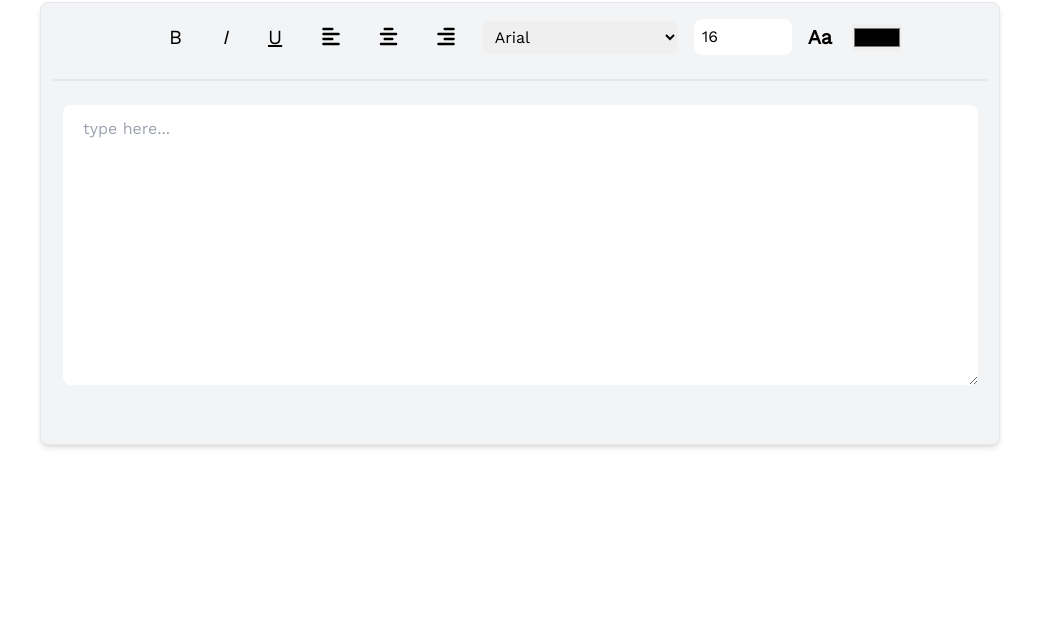
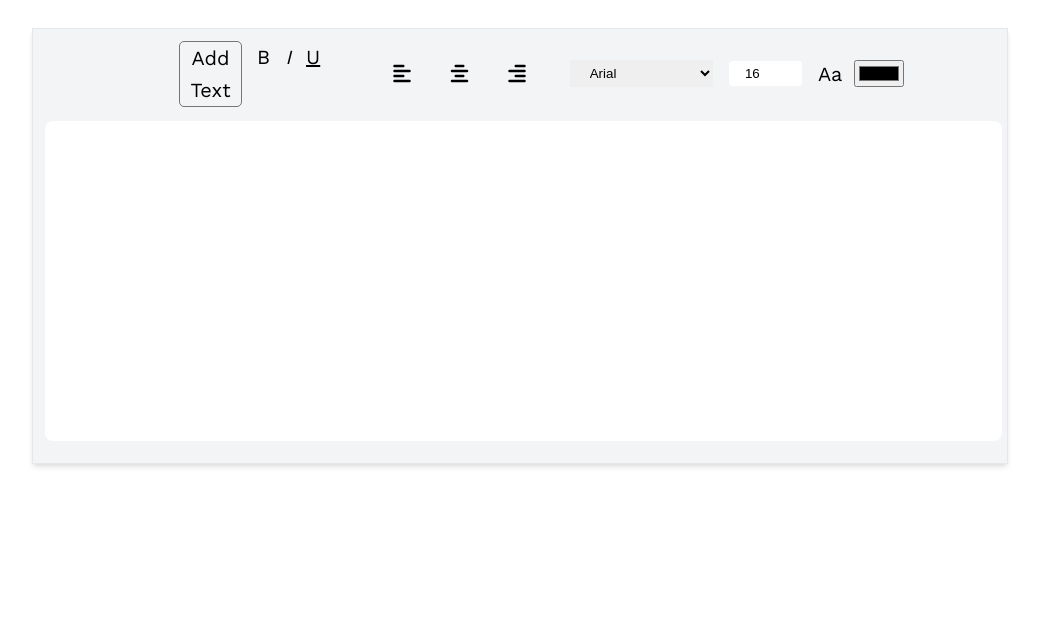
Before and after one commit to hr-safin/Tech-editor-PHB8, a plain HTML site: page src/index.html in a window 1280 px wide. Shown: the part 158-800 px from the top of the page, without its empty margins (120-1159 px from the left). Drawn offline with nearby package versions, Linux system fonts and the light colour scheme.

Commit message:
added textarea clicking

```diff
--- a/src/index.html
+++ b/src/index.html
@@ -9,8 +9,7 @@
       type="image/x-icon"
     />
     <title>Tech Editor</title>
-    <link href="/dist/output.css" rel="stylesheet" />
-
+    <link rel="stylesheet" href="style.css" />
     <link rel="preconnect" href="https://fonts.googleapis.com" />
     <link rel="preconnect" href="https://fonts.gstatic.com" crossorigin />
     <link
@@ -24,111 +23,73 @@
       crossorigin="anonymous"
       referrerpolicy="no-referrer"
     />
-
-    <style>
-      .font-work {
-        font-family: "Work Sans", sans-serif;
-      }
-    </style>
   </head>
-  <body class="font-work">
-    <section class="lg:mx-10 my-16 lg:my-12 p-8 lg:p-10 rounded-lg">
-      <h2 class="font-semibold text-4xl text-center">Tech Editor</h2>
-      <div
-        class="border border-gray-200 shadow-md   lg:mx-20 rounded-lg p-3 my-8 bg-gray-100"
-      >
-        <div
-          class="flex flex-col lg:flex lg:flex-row justify-center lg:justify-between items-center lg:ml-16"
-        >
-          <div class="flex lg:ml-10 mr-4">
-            <h2
-              id="bold"
-              class="text-xl mr-4 hover:bg-gray-300 px-3 py-2 cursor-pointer rounded-md"
-            >
-              B
-            </h2>
-            <h2
-              id="italic"
-              class="italic text-xl mr-4 hover:bg-gray-300 px-3 py-2 cursor-pointer rounded-md"
-            >
-              I
-            </h2>
-            <h2
-              id="underline"
-              class="underline text-xl hover:bg-gray-300 px-3 py-2 cursor-pointer rounded-md"
-            >
-              U
-            </h2>
+  <body >
+    <section class="editor-section">
+      <h2 class="editor-header">Tech Editor</h2>
+      <div class="editor-container">
+        <div class="toolbar-container">
+          <div class="toolber-1">
+            <h2  id="addText" class="bold-1">Add Text</h2>
+            <h2 id="bold" class="bold-1">B</h2>
+            <h2 id="italic" class="italic">I</h2>
+            <h2 id="underline" class="underline">U</h2>
           </div>
-          <div class="flex mr-4">
+          <div class="toolber-2">
             <i
               id="left"
-              class="fa-solid fa-align-left text-xl hover:bg-gray-300 px-3 py-2 cursor-pointer rounded-md mr-4"
+              class="align-icon fa-solid fa-align-left"
             ></i>
             <i
               id="center"
-              class="fa-solid fa-align-center text-xl hover:bg-gray-300 px-3 py-2 cursor-pointer rounded-md mr-4"
+              class="align-icon fa-solid fa-align-center"
             ></i>
             <i
               id="right"
-              class="fa-solid fa-align-right font-bold text-xl hover:bg-gray-300 px-3 py-2 cursor-pointer rounded-md"
+              class="align-icon fa-solid fa-align-right"
             ></i>
           </div>
 
-          <div class="flex mr-4 lg:ml-0  ml-[70px] lg:mt-0 mt-4 items-center">
+          <div class="toolber-3">
             <select
-              class=" mr-4 w-[40%] px-2 rounded-md py-1.5"
+              class="font-selector"
               name=""
               id="font-family"
             >
               <option value="Arial">Arial</option>
               <option value="Georgia">Georgia</option>
               <option value="Verdana">Verdana</option>
-              <option value="Times New Roman">
-                Times New Roman
-              </option>
-              <option value="Courier New">
-                Courier New
-              </option>
+              <option value="Times New Roman">Times New Roman</option>
+              <option value="Courier New">Courier New</option>
               <option value="Impact">Impact</option>
-              <option value="Comic Sans MS">
-                Comic Sans MS
-              </option>
-              <option value="Trebuchet MS">
-                Trebuchet MS
-              </option>
-              <option value="Palatino Linotype">
-                Palatino Linotype
-              </option>
-              <option value="Lucida Console">
-                Lucida Console
-              </option>
+              <option value="Comic Sans MS">Comic Sans MS</option>
+              <option value="Trebuchet MS">Trebuchet MS</option>
+              <option value="Palatino Linotype">Palatino Linotype</option>
+              <option value="Lucida Console">Lucida Console</option>
             </select>
+
             <input
               value="16"
-              class="w-[20%] mr-4 px-2 py-1.5 rounded-lg"
+              class="size-input"
               id="number-input"
               type="number"
               name=""
               id=""
             />
-            <h2 id="upper-case" class="font-bold text-xl mr-5 cursor-pointer">
-              Aa
-            </h2>
-            <input class=" mr-10" id="color-id" type="color" name="" id="" />
+            <h2 id="upper-case" class="format-button">Aa</h2>
+            <input
+              class="color-input"
+              id="color-id"
+              type="color"
+              name=""
+              id=""
+            />
           </div>
         </div>
         <div
-          class="border lg:flex hidden border-gray-200 ml-[60px] mt-5 mr-[70px]"
+          class=""
         ></div>
-        <div class="mt-6  pb-10 ">
-          <textarea
-            id="text-area"
-            class="px-5 focus:outline-none py-3 text-[16px] mx-auto w-[93%] lg:w-[98%] h-[280px]  ml-[10px] rounded-lg"
-            name=""
-            id=""
-            placeholder="type here..."
-          ></textarea>
+        <div  id="text-area-container"  class="text-area">
         </div>
       </div>
     </section>
--- a/src/script.js
+++ b/src/script.js
@@ -1,5 +1,5 @@
 const boldButton = document.getElementById("bold");
-const text_area = document.getElementById("text-area");
+const text_area = document.getElementById("text-area-container");
 let isBold = true;
 
 boldButton.addEventListener("click", function () {
@@ -123,3 +123,79 @@ const colorInput = document.querySelector("#color-id");
 colorInput.addEventListener("input", function () {
   text_area.style.color = colorInput.value;
 });
+
+document.getElementById("addText").addEventListener("click", function () {
+  let textArea1 = document.createElement("div");
+  textArea1.contentEditable = true;
+  textArea1.style.width = "10%";
+  textArea1.style.height = "50px"; // Set an initial height
+  textArea1.style.resize = "both";
+  textArea1.style.paddingLeft = "2px";
+  textArea1.style.paddingTop = "2px";
+  textArea1.style.overflow = "auto";
+  textArea1.style.border = "1px solid black";
+  textArea1.classList.add("draggable");
+
+  document.getElementById("text-area-container").appendChild(textArea1);
+
+  // Add drag and resize functionality using pure JavaScript
+  makeElementDraggable(textArea1);
+  makeElementResizable(textArea1);
+});
+
+function makeElementDraggable(element) {
+  let isDragging = false;
+  let offsetX, offsetY;
+
+  element.addEventListener("mousedown", function (e) {
+    isDragging = true;
+    offsetX = e.clientX - element.getBoundingClientRect().left;
+    offsetY = e.clientY - element.getBoundingClientRect().top;
+  });
+
+  document.addEventListener("mousemove", function (e) {
+    if (isDragging) {
+      element.style.left = e.clientX - offsetX + "px";
+      element.style.top = e.clientY - offsetY + "px";
+    }
+  });
+
+  document.addEventListener("mouseup", function () {
+    isDragging = false;
+  });
+}
+
+function makeElementResizable(element) {
+  let isResizing = false;
+  let currentX, currentY, initialWidth, initialHeight;
+
+  const handle = document.createElement("div");
+  handle.className = "resize-handle";
+  element.appendChild(handle);
+
+  handle.addEventListener("mousedown", function (e) {
+    isResizing = true;
+    currentX = e.clientX;
+    currentY = e.clientY;
+    initialWidth = parseFloat(
+      getComputedStyle(element, null).getPropertyValue("width")
+    );
+    initialHeight = parseFloat(
+      getComputedStyle(element, null).getPropertyValue("height")
+    );
+  });
+
+  document.addEventListener("mousemove", function (e) {
+    if (isResizing) {
+      const dx = e.clientX - currentX;
+      const dy = e.clientY - currentY;
+
+      element.style.width = initialWidth + dx + "px";
+      element.style.height = initialHeight + dy + "px";
+    }
+  });
+
+  document.addEventListener("mouseup", function () {
+    isResizing = false;
+  });
+}
--- a/src/style.css
+++ b/src/style.css
@@ -0,0 +1,204 @@
+/* style.css */
+
+/* Reset some default browser styles */
+body,
+header,
+h1,
+h2,
+h3,
+p,
+ul,
+li,
+figure,
+blockquote,
+dl,
+dd {
+  margin: 0;
+  padding: 0;
+}
+
+body {
+  font-family: "Work Sans", sans-serif;
+  line-height: 1.6;
+}
+
+/* Section styling */
+.editor-section {
+  margin-left: 2.5rem;
+  margin-right: 2.5rem;
+  margin-top: 4rem;
+  margin-bottom: 3rem;
+  padding: 2rem;
+  border-radius: 0.5rem;
+}
+
+.editor-section h2 {
+  font-weight: 600;
+  font-size: 2.25rem;
+  text-align: center;
+}
+
+/* Editor container styling */
+.editor-container {
+  border: 1px solid #e5e7eb;
+  box-shadow: 0 4px 6px -1px rgba(0, 0, 0, 0.1),
+    0 2px 4px -1px rgba(0, 0, 0, 0.06);
+  margin-left: 5rem;
+  margin-right: 5rem;
+  padding: 0.75rem;
+  margin-top: 2rem;
+  margin-bottom: 2rem;
+  background-color: #f3f4f6;
+}
+
+/* Toolbar container styling */
+.toolbar-container {
+  display: flex;
+  justify-content: space-between;
+  align-items: center;
+  margin-left: 40px;
+}
+
+
+
+
+
+#bold.bold-1{
+  font-weight: normal;
+  font-size: 20px;
+  margin-right: 15px;
+  cursor: pointer;
+}
+#addText.bold-1{
+  font-weight: normal;
+  font-size: 20px;
+  margin-right: 15px;
+  cursor: pointer;
+  padding-left: 8px;
+  padding-right: 8px;
+  border-radius: 5px;
+  border: 1px solid rgb(118, 116, 116);
+}
+#underline.underline {
+  font-weight: normal;
+  font-size: 20px;
+  margin-right: 15px;
+  cursor: pointer;
+  text-decoration: underline;
+}
+#italic.italic{
+  font-weight: normal;
+  font-size: 20px;
+  font-style: italic;
+  margin-right: 15px;
+  cursor: pointer;
+}
+
+
+#upper-case.format-button {
+  font-weight: normal;
+  font-size: 20px;
+  margin-right: 12px;
+  cursor: pointer;
+}
+
+/* Alignment buttons */
+.align-icon {
+  font-size: 20px;
+  margin-right: 1rem;
+  padding: 0.5rem 0.75rem;
+  cursor: pointer;
+  border-radius: 0.25rem;
+  color: black;
+}
+
+.align-icon:hover{
+    background-color: #d1d5db;
+}
+
+.align-left::before {
+  content: "\f036";
+}
+
+.align-center::before {
+  content: "\f037";
+}
+
+.align-right::before {
+  content: "\f038";
+}
+
+/* Font and size selection */
+.font-selector {
+  width: 35%;
+  margin-right: 1rem;
+  border: none;
+  padding: 5px 16px;
+}
+
+.size-input {
+  width: 10%;
+  margin-right: 1rem;
+  padding: 5px 16px;
+  border-radius: 0.25rem;
+  border: none;
+}
+
+/* Color input */
+.color-input {
+  margin-right: 1.25rem;
+}
+
+/* Textarea styling */
+.text-area {
+  padding: 20px;
+  display: flex;
+  gap: 10px;
+  font-size: 1rem;
+  margin-left: auto;
+  margin-right: auto;
+  width: 96.5%;
+  height: 17.5rem;
+  border-radius: 0.5rem;
+  margin-top: 14px;
+  margin-bottom: 10px;
+  background-color: white;
+}
+
+/* Toolbar 1 styling */
+.toolber-1 {
+  font-weight: normal;
+  display: flex;
+  margin-left: 94px;
+  margin-right: 6px;
+}
+
+/* Toolbar 2 styling */
+.toolber-2 {
+  display: flex;
+  margin-left: 40px;
+  margin-right: 16px;
+}
+
+/* Toolbar 3 styling */
+.toolber-3 {
+  display: flex;
+  margin-right: 1rem;
+  margin-left: 70px;
+  margin-top: 1rem;
+  align-items: center;
+}
+
+@media (min-width: 1024px) {
+  .toolber-3 {
+    margin-left: 0;
+    margin-top: 0;
+  }
+}
+
+/* Responsive styling */
+@media (min-width: 1024px) {
+  .hide-lg {
+    display: none;
+  }
+}
--- a/tailwind.config.js
+++ /dev/null
@@ -1,8 +0,0 @@
-/** @type {import('tailwindcss').Config} */
-module.exports = {
-  content: ["./src/**/*.{html,js}"],
-  theme: {
-    extend: {},
-  },
-  plugins: [],
-}
```
Also changed, not shown: package.json (deleted, +0 -8 lines), dist/output.css (deleted), 1 other file.
